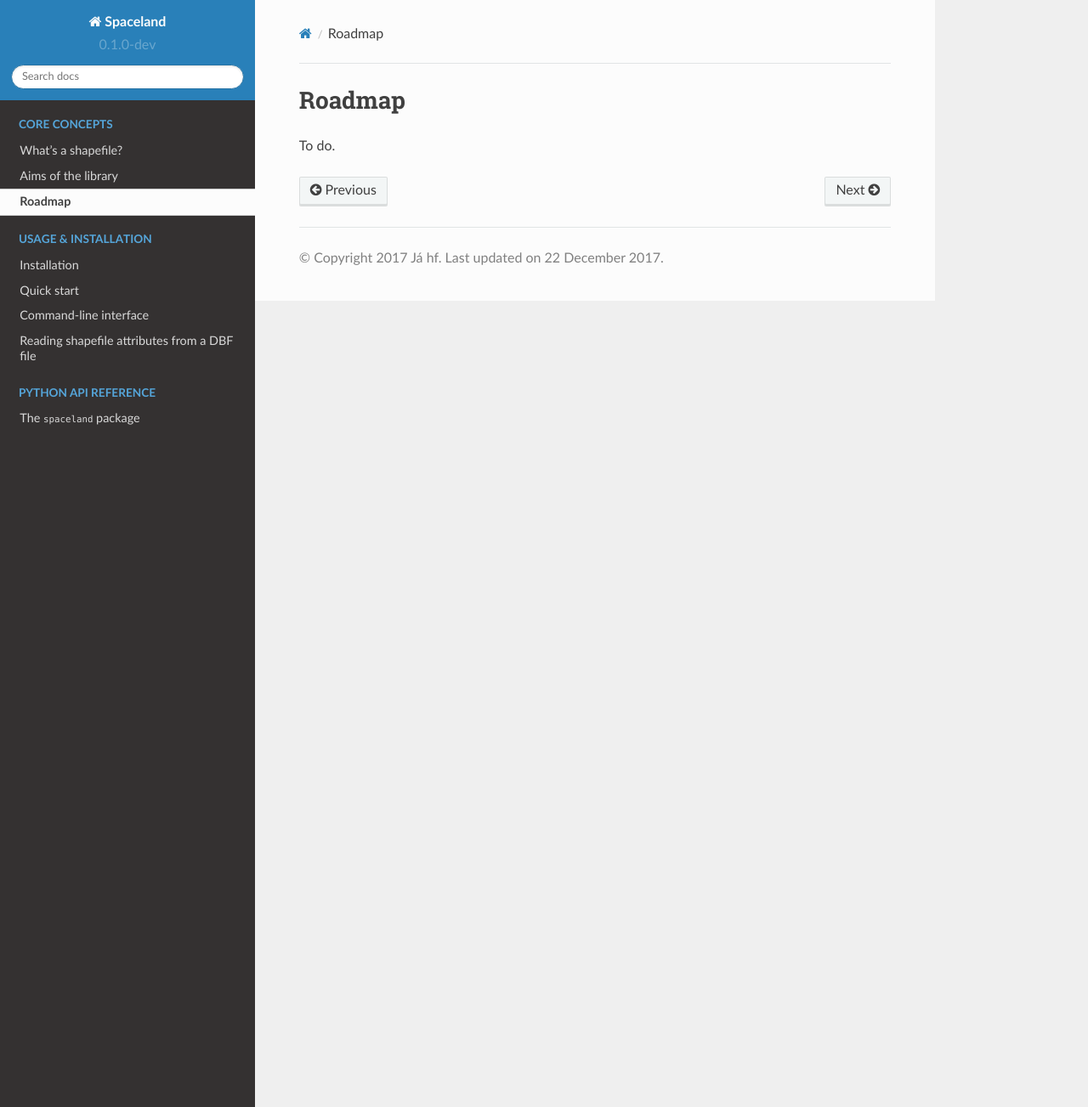
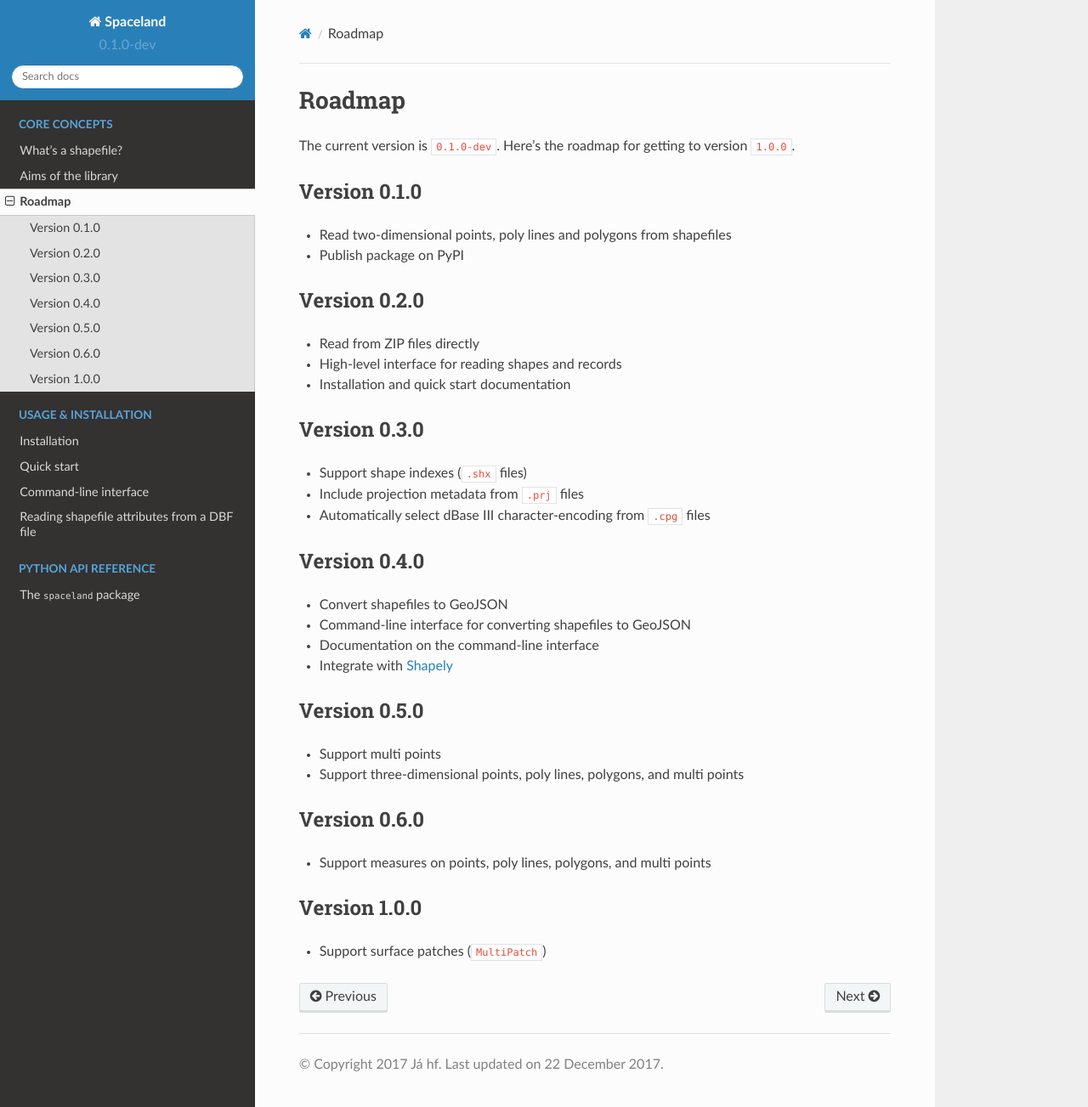
Before and after one commit to JaGallup/spaceland, a Sphinx documentation site: the page built from docs/roadmap.rst, in a window 1280 px wide and 1303 px high. Shown: the whole window at 85% size. Built offline with Sphinx 7.4.7 and the Read the Docs theme 2.0.0, drawn with Linux system fonts in a browser that asks for light colours.

Commit message:
Add roadmap to version 1.0.0

```diff
--- a/docs/index.rst
+++ b/docs/index.rst
@@ -9,6 +9,7 @@ Spaceland is `developed on GitHub`_ and contributions are welcome.
 
 .. toctree::
    :caption: Core concepts
+   :maxdepth: 1
 
    shapefiles
    aims
--- a/docs/roadmap.rst
+++ b/docs/roadmap.rst
@@ -1,4 +1,58 @@
 Roadmap
 =======
 
-To do.
+The current version is ``0.1.0-dev``. Here's the roadmap for getting to version ``1.0.0``.
+
+
+Version 0.1.0
+-------------
+
+* Read two-dimensional points, poly lines and polygons from shapefiles
+* Publish package on PyPI
+
+
+Version 0.2.0
+-------------
+
+* Read from ZIP files directly
+* High-level interface for reading shapes and records
+* Installation and quick start documentation
+
+
+Version 0.3.0
+-------------
+
+* Support shape indexes (``.shx`` files)
+* Include projection metadata from ``.prj`` files
+* Automatically select dBase III character-encoding from ``.cpg`` files
+
+
+Version 0.4.0
+-------------
+
+* Convert shapefiles to GeoJSON
+* Command-line interface for converting shapefiles to GeoJSON
+* Documentation on the command-line interface
+* Integrate with Shapely_
+
+
+Version 0.5.0
+-------------
+
+* Support multi points
+* Support three-dimensional points, poly lines, polygons, and multi points
+
+
+Version 0.6.0
+-------------
+
+* Support measures on points, poly lines, polygons, and multi points
+
+
+Version 1.0.0
+-------------
+
+* Support surface patches (``MultiPatch``)
+
+
+    .. _Shapely: https://shapely.readthedocs.io/
```
Also changed, not shown: README.md (+2 -1 lines).
